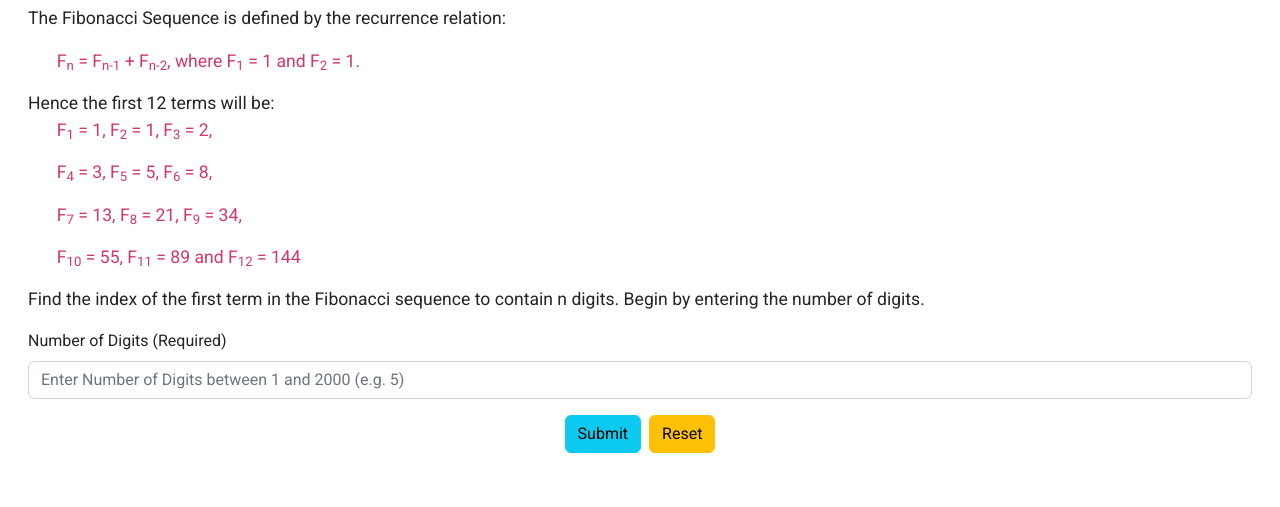
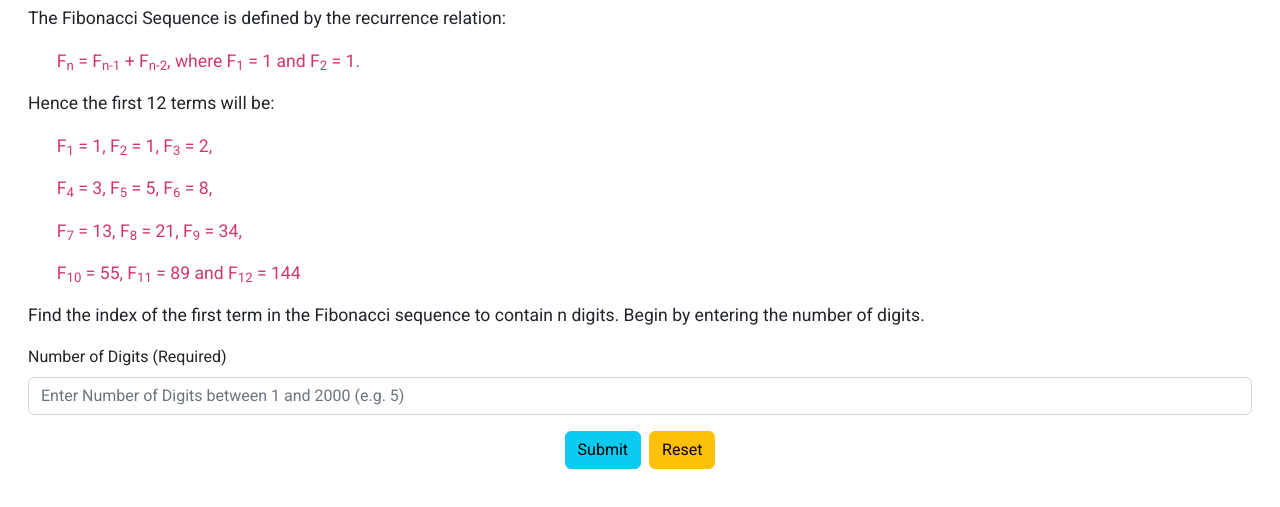
Before and after one commit to derektypist/project-euler-025, a plain HTML site: page index.html in a window 1280 px wide. Shown: the part 113-620 px from the top of the page. Drawn offline with nearby package versions, Linux system fonts and the light colour scheme.

Commit message:
Updated index.html

```diff
--- a/index.html
+++ b/index.html
@@ -20,7 +20,7 @@
     <section class="container-fluid instructions">
         <p>The Fibonacci Sequence is defined by the recurrence relation:</p>
         <p><span class="terms">F<sub>n</sub> = F<sub>n-1</sub> + F<sub>n-2</sub>, where F<sub>1</sub> = 1 and F<sub>2</sub> = 1.</span></p>
-        Hence the first 12 terms will be:
+        <p>Hence the first 12 terms will be:</p>
         <p><span class="terms">F<sub>1</sub> = 1, F<sub>2</sub> = 1, F<sub>3</sub> = 2,</span></p>
         <p><span class="terms">F<sub>4</sub> = 3, F<sub>5</sub> = 5, F<sub>6</sub> = 8,</span></p>
         <p><span class="terms">F<sub>7</sub> = 13, F<sub>8</sub> = 21, F<sub>9</sub> = 34,</span></p>
```
